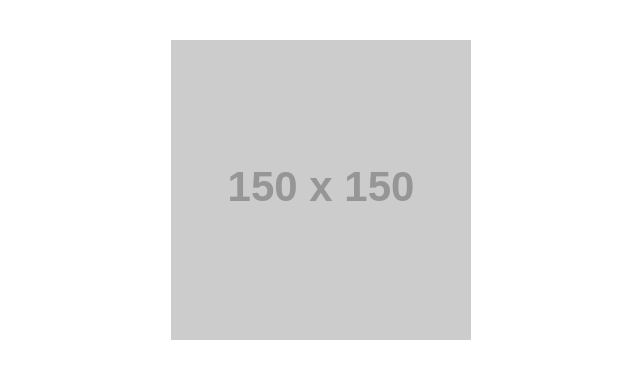
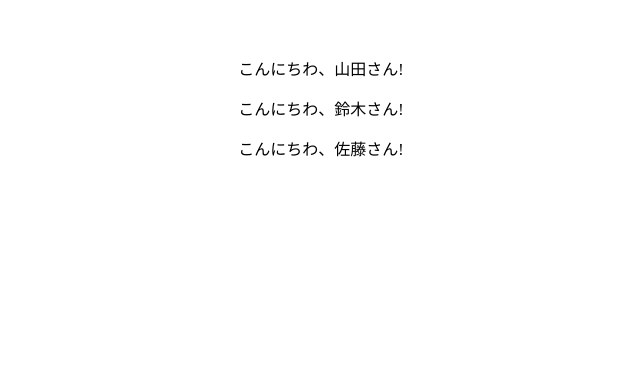
Before and after one commit to k-lib-jpg/react-execrcise, a React (Vite) app: page / in a window 1280 px wide. Shown: the top 378 px of the page, without its empty margins (319-959 px from the left). Built offline with nearby package versions, Linux system fonts and the light colour scheme; the HTML template or start-up script is replaced by a standard one.

Commit message:
practice 7

```diff
--- a/src/App.tsx
+++ b/src/App.tsx
@@ -1,10 +1,14 @@
 import './App.css'
-import DynamicImage from './components/basic/Question05'
+import Greeting from './components/basic/Question06'
 
 const App = () => {
+  const names = ['山田','鈴木','佐藤']
+
   return (
     <>
-      <DynamicImage />
+      {names.map((name, index) => (
+           <Greeting key = {index} name={name} />
+      ))}
     </>
   )
 }
--- a/src/components/basic/Question06.tsx
+++ b/src/components/basic/Question06.tsx
@@ -1,16 +1,28 @@
-const Greeting = (props) => {
+type greetType = {
+  name:string;
+}
+
+const Greeting = (props:greetType) => {
   return (
     <div>
-      {/* propsを使って挨拶を表示 */}
+      {/* propsを使って挨拶を表示 */
+      <p>こんにちわ、{props.name}さん!</p>
+      }
     </div>
   );
 }
 
+export default Greeting
+
 // 親コンポーネント
-const Question06 = () => {
-  return (
-    <div>
-      {/* Greetingコンポーネントを3回使用 */}
-    </div>
-  );
-}
+// const App = () => {
+//   const names = ['山田','鈴木','佐藤']
+
+//   return (
+//     <>
+//       {names.map((name, index) => (
+//            <Greeting key = {index} name={name} />
+//       ))}
+//     </>
+//   )
+// }
```
